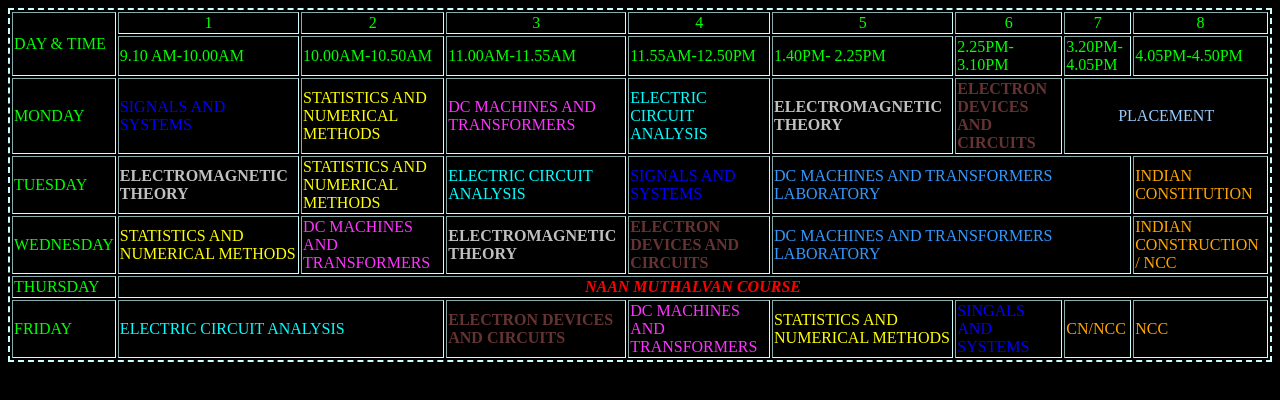
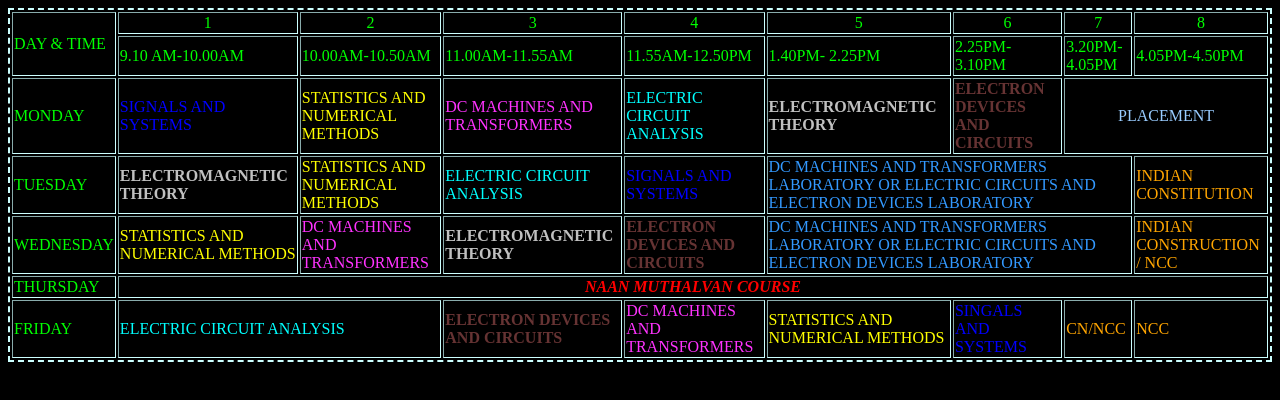
Before and after one commit to Thirumalaivasan2/III-SEM-TIMETABLE, a plain HTML site: page index.html in a window 1280 px wide. Drawn offline with Linux system fonts and the light colour scheme.

Commit message:
auto publish 1723182919046

```diff
--- a/index.html
+++ b/index.html
@@ -51,7 +51,7 @@
   <td style="color: yellow;">STATISTICS AND NUMERICAL METHODS</td>
   <td style="color:cyan;" >ELECTRIC CIRCUIT ANALYSIS</td>
   <td style="color:blue;">SIGNALS AND SYSTEMS</td>
-  <td style="color:#3399ff;" colspan="3">DC MACHINES AND TRANSFORMERS LABORATORY</td>
+  <td style="color:#3399ff;" colspan="3">DC MACHINES AND TRANSFORMERS LABORATORY OR ELECTRIC CIRCUITS AND ELECTRON DEVICES LABORATORY</td>
   <td style="color:orange;">INDIAN CONSTITUTION</td>
   </tr>
   <tr>
@@ -60,7 +60,7 @@
   <td style="color:#ff33ff;">DC MACHINES AND TRANSFORMERS </td>
   <td style="color:silver;" ><b>ELECTROMAGNETIC THEORY</b></td>
   <td style="color:#663333;"><b>ELECTRON DEVICES AND CIRCUITS</b></td>
-  <td style="color:#3399ff;"colspan="3">DC MACHINES AND TRANSFORMERS LABORATORY</td>
+  <td style="color:#3399ff;"colspan="3">DC MACHINES AND TRANSFORMERS LABORATORY OR ELECTRIC CIRCUITS AND ELECTRON DEVICES LABORATORY</td>
   <td style="color:orange;">INDIAN CONSTRUCTION / NCC</td>
   </tr>
   <tr>
```
